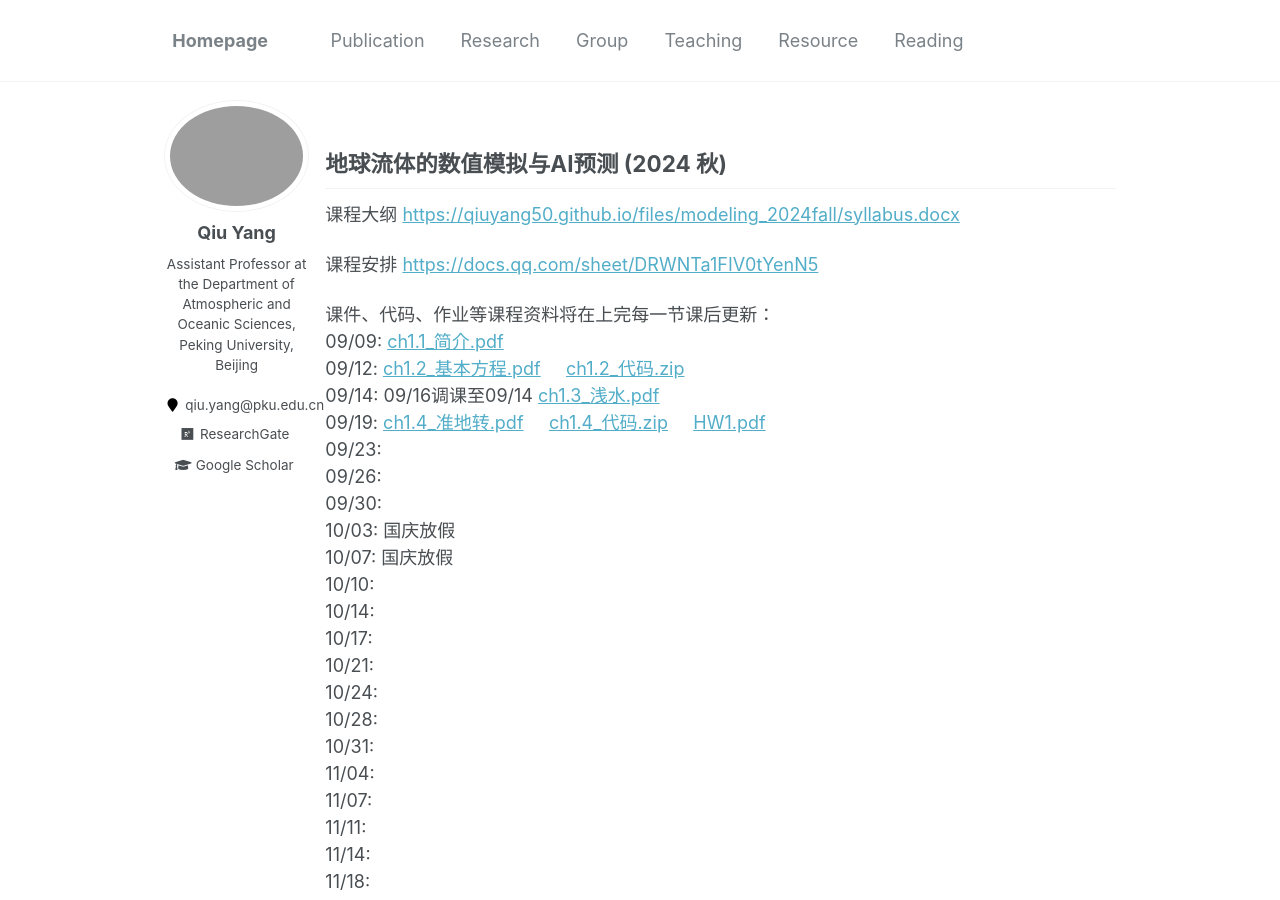
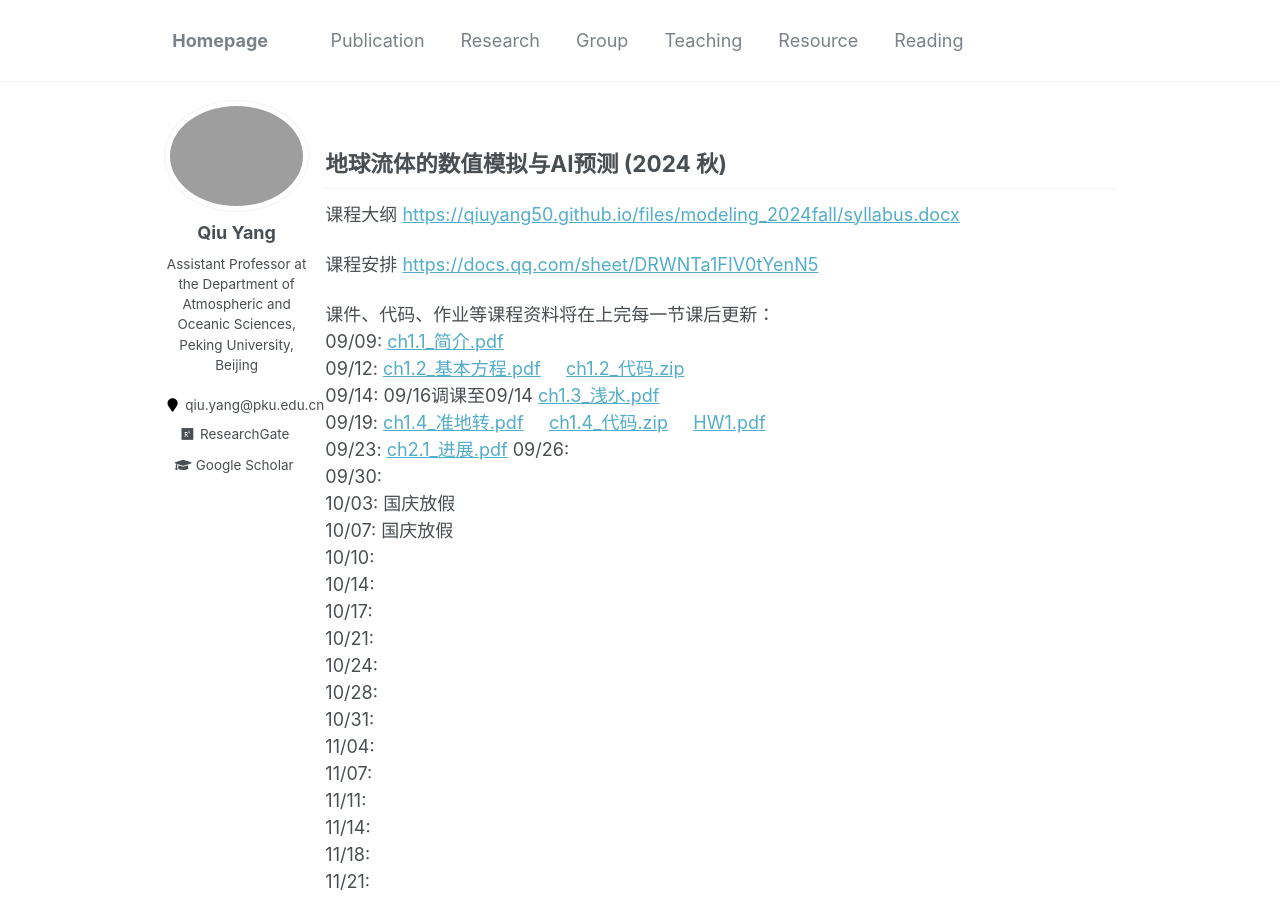
Before and after one commit to qiuyang50/qiuyang50.github.io, a Jekyll site: the page built from _pages/modeling_2024fall.md, in a window 1280 px wide and 900 px high. Built offline with Jekyll 4.4.1, drawn with Linux system fonts in a browser that asks for light colours.

Commit message:
Update modeling_2024fall.md

```diff
--- a/_pages/modeling_2024fall.md
+++ b/_pages/modeling_2024fall.md
@@ -15,7 +15,7 @@
 09/12: <a href="https://qiuyang50.github.io/files/modeling_2024fall/ch1.2_基本方程.pdf">ch1.2_基本方程.pdf</a> &nbsp;&nbsp;&nbsp; <a href="https://qiuyang50.github.io/files/modeling_2024fall/ch1.2_代码.zip">ch1.2_代码.zip</a>
 09/14: 09/16调课至09/14 <a href="https://qiuyang50.github.io/files/modeling_2024fall/ch1.3_浅水.pdf">ch1.3_浅水.pdf</a>
 09/19: <a href="https://qiuyang50.github.io/files/modeling_2024fall/ch1.4_准地转.pdf">ch1.4_准地转.pdf</a> &nbsp;&nbsp;&nbsp; <a href="https://qiuyang50.github.io/files/modeling_2024fall/ch1.4_代码.zip">ch1.4_代码.zip</a> &nbsp;&nbsp;&nbsp; <a href="https://qiuyang50.github.io/files/modeling_2024fall/HW1.pdf">HW1.pdf</a>
-09/23:
+09/23: <a href="https://qiuyang50.github.io/files/modeling_2024fall/ch2.1_进展.pdf">ch2.1_进展.pdf</a>
 09/26:
 09/30:
 10/03: 国庆放假
```
